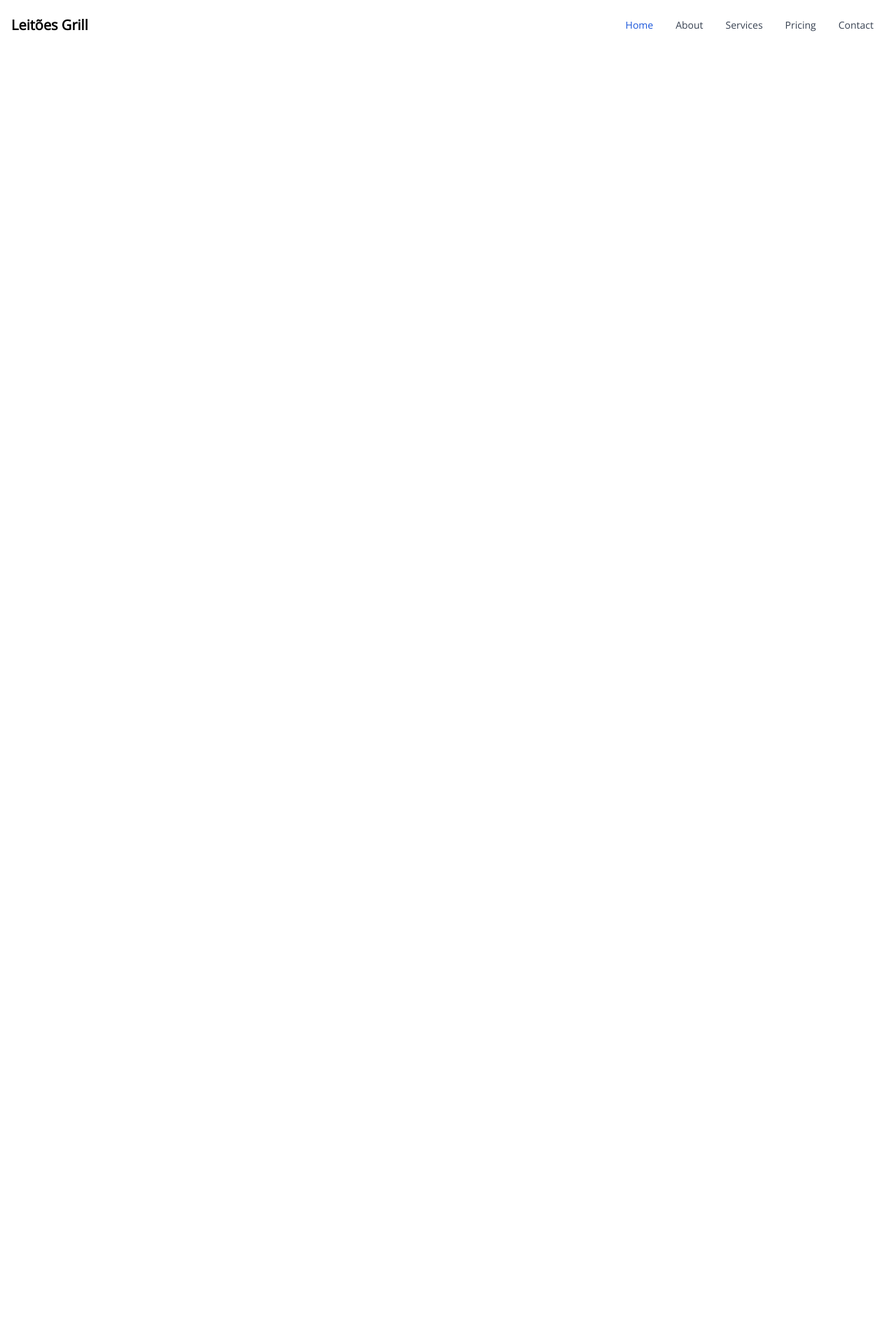
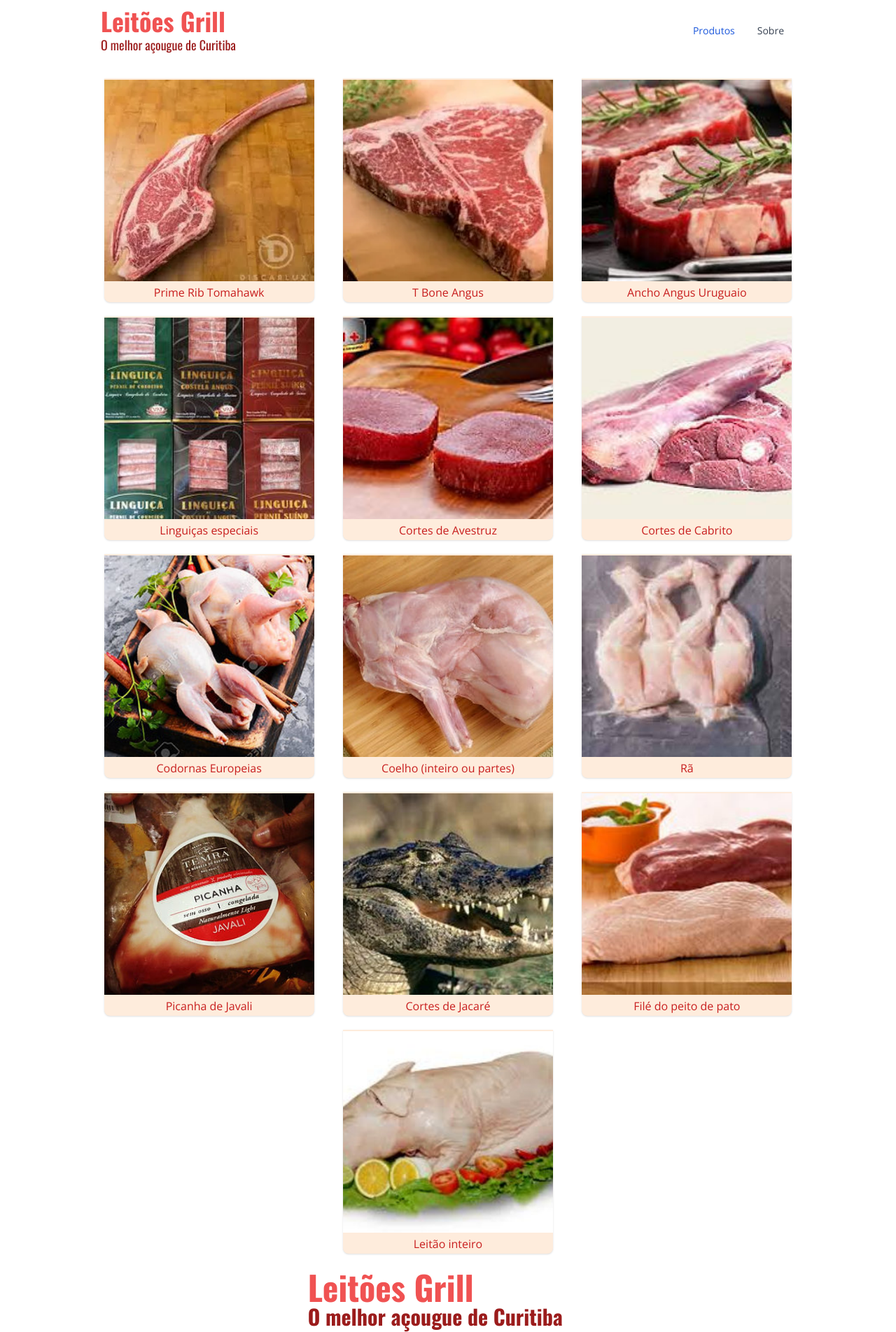
Before and after one commit to parseiro/clubilson, a website: page index.html in a window 1280 px wide. Shown: the top 1904 px of the page at 70% size. Before the commit the page ends 800 px from the top, so only its background shows below. Drawn offline with nearby package versions, Linux system fonts and the light colour scheme; files that its build step writes are made by us from their sources.

Commit message:
Layout do Leitoes Grill

```diff
--- a/index.html
+++ b/index.html
@@ -1,5 +1,5 @@
 <!DOCTYPE html>
-<html class="no-js" lang="">
+<html class="no-js" lang="pt-br">
   <head>
     <meta charset="utf-8" />
     <title></title>
@@ -15,8 +15,8 @@
     <link rel="apple-touch-icon" href="icon.png" />
     <!-- Place favicon.ico in the root directory -->
 
-<!--    <link rel="stylesheet" href="css/normalize.css" />-->
-<!--    <link rel="stylesheet" href="css/main.css" />-->
+    <!--    <link rel="stylesheet" href="css/normalize.css" />-->
+    <!--    <link rel="stylesheet" href="css/main.css" />-->
     <link rel="stylesheet" href="build/style.css" />
     <link
       rel="stylesheet"
@@ -26,7 +26,9 @@
     <meta name="theme-color" content="#fafafa" />
   </head>
 
-  <body class="flex flex-col">
+  <body
+    class="container mx-auto flex max-w-5xl flex-col scroll-smooth border-solid border-gray-100 justify-between"
+  >
     <header>
       <nav
         class="rounded border-gray-200 bg-white px-2 py-2.5 dark:bg-gray-900 sm:px-4"
@@ -34,15 +36,20 @@
         <div
           class="container mx-auto flex flex-wrap items-center justify-between"
         >
-          <span
-            class="self-center whitespace-nowrap text-xl font-semibold dark:text-white"
-            >Leitões Grill</span
-          >
+          <div class="flex flex-col">
+            <span
+              class="whitespace-nowrap font-display text-2xl sm:text-3xl md:text-4xl font-bold text-red-500 dark:text-white"
+              >Leitões Grill</span
+            >
+            <span class="text-md sm:text-md md:text-lg whitespace-nowrap font-display text-red-800">
+              O melhor açougue de Curitiba
+            </span>
+          </div>
 
           <button
             data-collapse-toggle="navbar-default"
             type="button"
-            class="ml-3 inline-flex items-center rounded-lg p-2 text-sm text-gray-500 hover:bg-gray-100 focus:outline-none focus:ring-2 focus:ring-gray-200 dark:text-gray-400 dark:hover:bg-gray-700 dark:focus:ring-gray-600 md:hidden"
+            class="ml-3 inline-flex items-center rounded-lg p-2 text-sm text-gray-500 hover:bg-gray-100 focus:outline-none focus:ring-2 focus:ring-gray-200 dark:text-gray-400 dark:hover:bg-gray-700 dark:focus:ring-gray-600 sm:hidden"
             aria-controls="navbar-default"
             aria-expanded="false"
           >
@@ -61,53 +68,171 @@
               ></path>
             </svg>
           </button>
-          <div class="hidden w-full md:block md:w-auto" id="navbar-default">
+          <div class="hidden w-full sm:block sm:w-auto" id="navbar-default">
             <ul
-              class="mt-4 flex flex-col rounded-lg border border-gray-100 bg-gray-50 p-4 dark:border-gray-700 dark:bg-gray-800 md:mt-0 md:flex-row md:space-x-8 md:border-0 md:bg-white md:text-sm md:font-medium md:dark:bg-gray-900"
+              class="mt-4 flex flex-col rounded-lg border border-gray-100 bg-gray-50 p-4 dark:border-gray-700 dark:bg-gray-800 sm:mt-0 sm:flex-row sm:space-x-8 sm:border-0 sm:bg-white sm:text-sm sm:font-medium sm:dark:bg-gray-900"
             >
               <li>
                 <a
-                  href="#"
-                  class="block rounded bg-blue-700 py-2 pr-4 pl-3 text-white dark:text-white md:bg-transparent md:p-0 md:text-blue-700"
+                  href="#produtos"
+                  class="block rounded bg-blue-700 py-2 pr-4 pl-3 text-white dark:text-white sm:bg-transparent sm:p-0 sm:text-blue-700"
                   aria-current="page"
-                  >Home</a
+                  >Produtos</a
                 >
               </li>
               <li>
-                <a
-                  href="#"
-                  class="block rounded py-2 pr-4 pl-3 text-gray-700 hover:bg-gray-100 dark:text-gray-400 dark:hover:bg-gray-700 dark:hover:text-white md:border-0 md:p-0 md:hover:bg-transparent md:hover:text-blue-700 md:dark:hover:bg-transparent md:dark:hover:text-white"
-                  >About</a
-                >
-              </li>
-              <li>
-                <a
-                  href="#"
-                  class="block rounded py-2 pr-4 pl-3 text-gray-700 hover:bg-gray-100 dark:text-gray-400 dark:hover:bg-gray-700 dark:hover:text-white md:border-0 md:p-0 md:hover:bg-transparent md:hover:text-blue-700 md:dark:hover:bg-transparent md:dark:hover:text-white"
-                  >Services</a
-                >
-              </li>
-              <li>
-                <a
-                  href="#"
-                  class="block rounded py-2 pr-4 pl-3 text-gray-700 hover:bg-gray-100 dark:text-gray-400 dark:hover:bg-gray-700 dark:hover:text-white md:border-0 md:p-0 md:hover:bg-transparent md:hover:text-blue-700 md:dark:hover:bg-transparent md:dark:hover:text-white"
-                  >Pricing</a
-                >
-              </li>
-              <li>
-                <a
-                  href="#"
-                  class="block rounded py-2 pr-4 pl-3 text-gray-700 hover:bg-gray-100 dark:text-gray-400 dark:hover:bg-gray-700 dark:hover:text-white md:border-0 md:p-0 md:hover:bg-transparent md:hover:text-blue-700 md:dark:hover:bg-transparent md:dark:hover:text-white"
-                  >Contact</a
-                >
+                <a href="#sobre" class="navbar-item">Sobre</a>
               </li>
             </ul>
           </div>
         </div>
       </nav>
     </header>
-    <main></main>
-    <footer></footer>
+    <main class="flex flex-col flex-nowrap justify-between gap-y-6 mt-6">
+      <div id="produtos" class="flex flex-wrap justify-around gap-y-5">
+        <div class="imgcarne">
+          <img src="img/prime_ribs.webp" alt="Prime ribs tomahawk" />
+
+          <p class="text-center">Prime Rib Tomahawk</p>
+        </div>
+
+        <!--      <div class="imgcarne texto color-g8 t-size-20 p-20 d-flex">
+          <blockquote>"O melhor restaurante é a nossa casa."</blockquote>
+        </div>-->
+
+        <div class="imgcarne">
+          <div class="imgcontainer">
+            <img src="img/t_bone_angus.webp" alt="T Bone Angus" />
+          </div>
+          <div class="text-align-center">T Bone Angus</div>
+        </div>
+
+        <!--      <div class="imgcarne texto color-g8 t-size-20 p-20 d-flex">
+          <blockquote>Temos cortes uruguaios e argentinos.</blockquote>
+        </div>-->
+
+        <div class="imgcarne">
+          <div class="imgcontainer">
+            <img src="img/images_jpgANCHO.jpg" alt="Ancho" />
+          </div>
+          <div class="text-align-center">Ancho Angus Uruguaio</div>
+        </div>
+
+        <div class="imgcarne">
+          <div class="imgcontainer">
+            <img src="img/LINGUICAS.jpg" alt="Linguiças" />
+          </div>
+          <div class="text-align-center">Linguiças especiais</div>
+        </div>
+
+        <div class="imgcarne">
+          <div class="imgcontainer">
+            <img src="img/images (1)_jpgavestruz 2.jpg" alt="Avestruz" />
+          </div>
+          <div class="text-align-center">Cortes de Avestruz</div>
+        </div>
+
+        <div class="imgcarne">
+          <div class="imgcontainer">
+            <img src="img/images (1)_jpgcabrito pernil 5.jpg" alt="Cabrito" />
+          </div>
+          <div class="text-align-center">Cortes de Cabrito</div>
+        </div>
+
+        <div class="imgcarne">
+          <div class="imgcontainer">
+            <img src="img/carne codorna2.jpg" alt="Codornas" />
+          </div>
+          <div class="text-align-center">Codornas Europeias</div>
+        </div>
+
+        <div class="imgcarne">
+          <div class="imgcontainer">
+            <img src="img/coelho.jpg" alt="Coelho" />
+          </div>
+          <div class="text-align-center">Coelho (inteiro ou partes)</div>
+        </div>
+
+        <div class="imgcarne">
+          <div class="imgcontainer">
+            <img src="img/rã.jpg" alt="Rã" />
+          </div>
+          <div class="text-align-center">Rã</div>
+        </div>
+
+        <div class="imgcarne">
+          <div class="imgcontainer">
+            <img src="img/picanha javali temra.jpg" alt="Picanha de Javali" />
+          </div>
+          <div class="text-align-center">Picanha de Javali</div>
+        </div>
+
+        <div class="imgcarne">
+          <div class="imgcontainer">
+            <img src="img/jacaré.jpg" alt="Jacaré" />
+          </div>
+          <div class="text-align-center">Cortes de Jacaré</div>
+        </div>
+
+        <div class="imgcarne">
+          <div class="imgcontainer">
+            <img
+              src="img/images_jpgFILE DE PATO.jpg"
+              alt="Filé do Peito de Pato"
+            />
+          </div>
+          <div class="text-align-center">Filé do peito de pato</div>
+        </div>
+
+        <div class="imgcarne">
+          <div class="imgcontainer">
+            <img src="img/LEITAO 2.jpg" alt="Leitão" />
+          </div>
+          <div class="text-align-center">Leitão inteiro</div>
+        </div>
+      </div>
+
+      <div id="sobre" class="align-center mx-auto flex flex-col max-w-lg  border-solid border-gray-300">
+        <div class="mb-2">
+        <h1
+          class="whitespace-nowrap font-display text-5xl font-bold text-red-500 dark:text-white"
+        >
+          Leitões Grill
+        </h1>
+        <h2
+          class="whitespace-nowrap font-display text-3xl font-bold text-red-800"
+        >
+          O melhor açougue de Curitiba
+        </h2>
+        </div>
+        <p
+          class="contato flex items-center whitespace-nowrap text-xl font-medium leading-relaxed"
+        >
+          <span class="material-symbols-outlined mr-3"> restaurant </span>
+          Av Sete de Setembro, 1512, Curitiba-PR
+        </p>
+        <p
+          class="contato flex items-center whitespace-nowrap text-xl font-medium  leading-relaxed"
+        >
+          <span class="material-symbols-outlined mr-3"> call </span> (41) 9-8765-4321
+        </p>
+        <p
+          class="contato flex items-center whitespace-nowrap text-xl font-medium  leading-relaxed"
+        >
+          <span class="material-symbols-outlined mr-3"> send </span>
+          leitoes@pururuca.com.br
+        </p>
+      </div>
+    </main>
+    <footer class="t-size- text-center text-red-500">
+      Leonardo
+      <span class="hidden" aria-hidden="true">some daqui</span> leonardo@<span
+        class="hidden"
+        aria-hidden="true"
+        >some daqui</span
+      >vilelapinheiro<span class="hidden" aria-hidden="true">some daqui</span
+      >.com
+    </footer>
 
     <script src="js/vendor/modernizr-3.11.2.min.js"></script>
     <script src="js/plugins.js"></script>
--- a/src/style.css
+++ b/src/style.css
@@ -1,4 +1,4 @@
-@import url('https://fonts.googleapis.com/css2?family=Open+Sans&family=Oswald:wght@400;600;700&family=Source+Sans+Pro:wght@400;600;700;900&display=swap');
+@import url("https://fonts.googleapis.com/css2?family=Open+Sans&family=Oswald:wght@400;600;700&family=Source+Sans+Pro:wght@400;600;700;900&display=swap");
 
 @tailwind base;
 @tailwind components;
@@ -62,3 +62,22 @@
 .button.button-danger:disabled {
   @apply bg-red-200 !important;
 }
+
+@layer components {
+  .navbar-item {
+    @apply block rounded py-2 pr-4 pl-3 text-gray-700 hover:bg-gray-100 dark:text-gray-400 dark:hover:bg-gray-700 dark:hover:text-white sm:border-0 sm:p-0 sm:hover:bg-transparent sm:hover:text-blue-700 sm:dark:hover:bg-transparent sm:dark:hover:text-white;
+  }
+
+  .imgcarne {
+    @apply flex h-80 w-80 flex-col justify-around rounded-b-lg bg-orange-100 text-center text-red-700 shadow hover:shadow-lg;
+
+    flex: 0 0 300px;
+
+  }
+
+  .imgcarne img {
+    @apply h-72 w-80 object-cover;
+  }
+
+
+}
```
